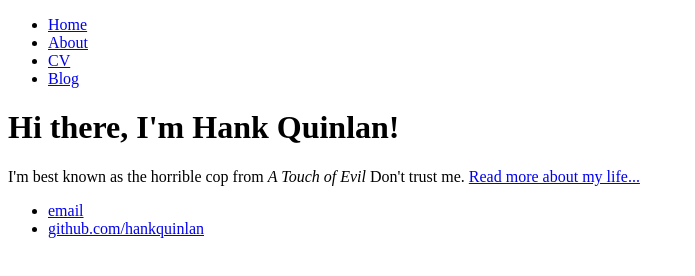
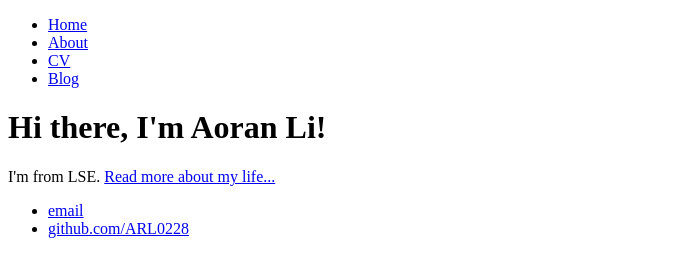
Before and after one commit to ARL0228/arl0228.github.io, a plain HTML site: page index.html in a window 1280 px wide. Shown: the whole page, without its empty margins (0-695 px from the left). Drawn offline with Linux system fonts and the light colour scheme.

Commit message:
Update index.html
update

```diff
--- a/index.html
+++ b/index.html
@@ -1,7 +1,7 @@
 <!DOCTYPE html>
 <html>
 	<head>
-		<title>Hank Quinlan, Horrible Cop</title>
+		<title>Aoran Li</title>
 	</head>
 	<body>
 		<nav>
@@ -14,14 +14,14 @@
 		</nav>
 		<div class="container">
     		<div class="blurb">
-        		<h1>Hi there, I'm Hank Quinlan!</h1>
-				<p>I'm best known as the horrible cop from <em>A Touch of Evil</em> Don't trust me. <a href="/about">Read more about my life...</a></p>
+        		<h1>Hi there, I'm Aoran Li!</h1>
+				<p>I'm from LSE. <a href="/about">Read more about my life...</a></p>
     		</div><!-- /.blurb -->
 		</div><!-- /.container -->
 		<footer>
     		<ul>
-        		<li><a href="mailto:hankquinlanhub@gmail.com">email</a></li>
-        		<li><a href="https://github.com/hankquinlan">github.com/hankquinlan</a></li>
+        		<li><a href="mailto:aoranli0228@gmail.com">email</a></li>
+        		<li><a href="https://github.com/ARL0228">github.com/ARL0228</a></li>
 			</ul>
 		</footer>
 	</body>
```
